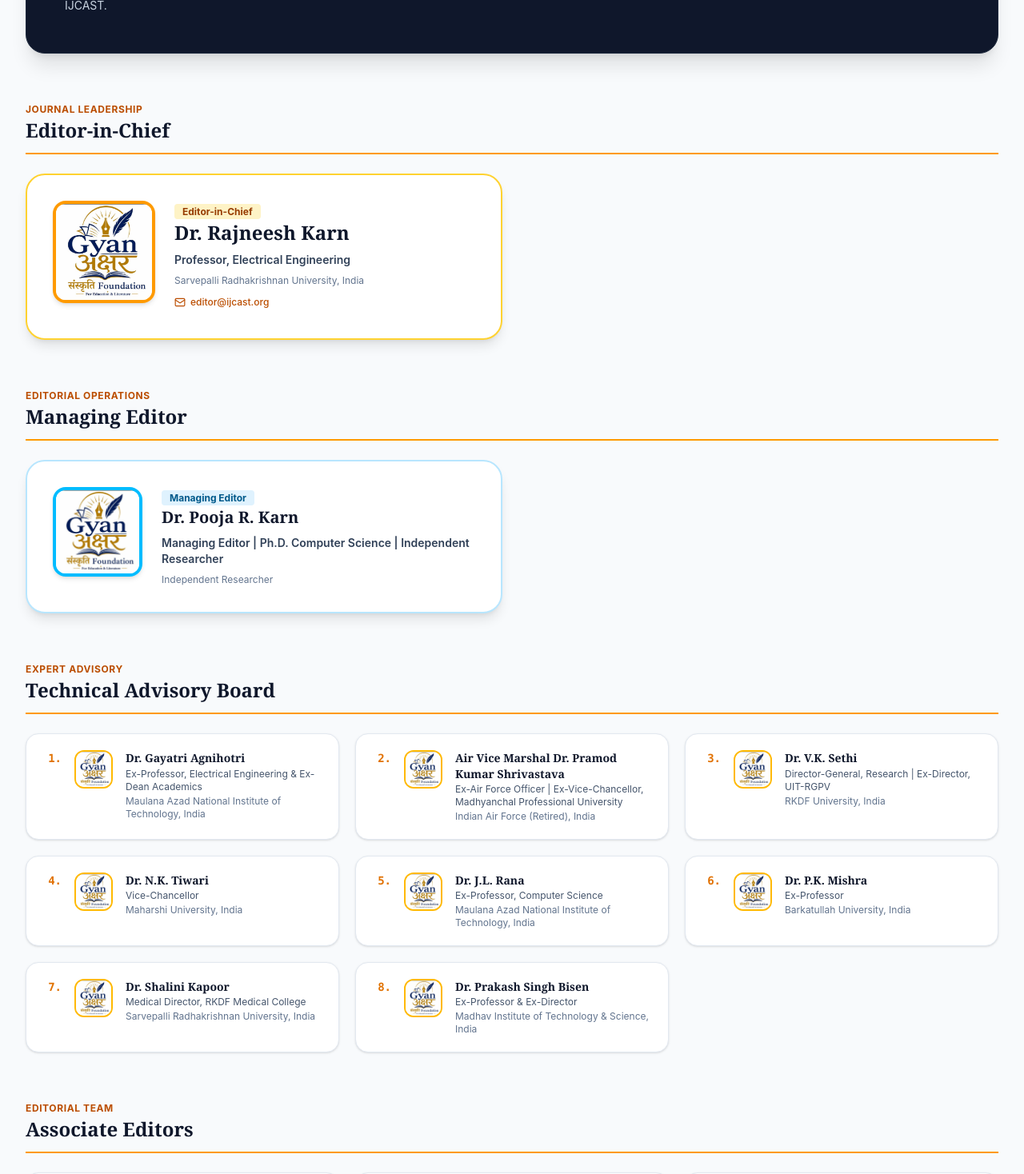
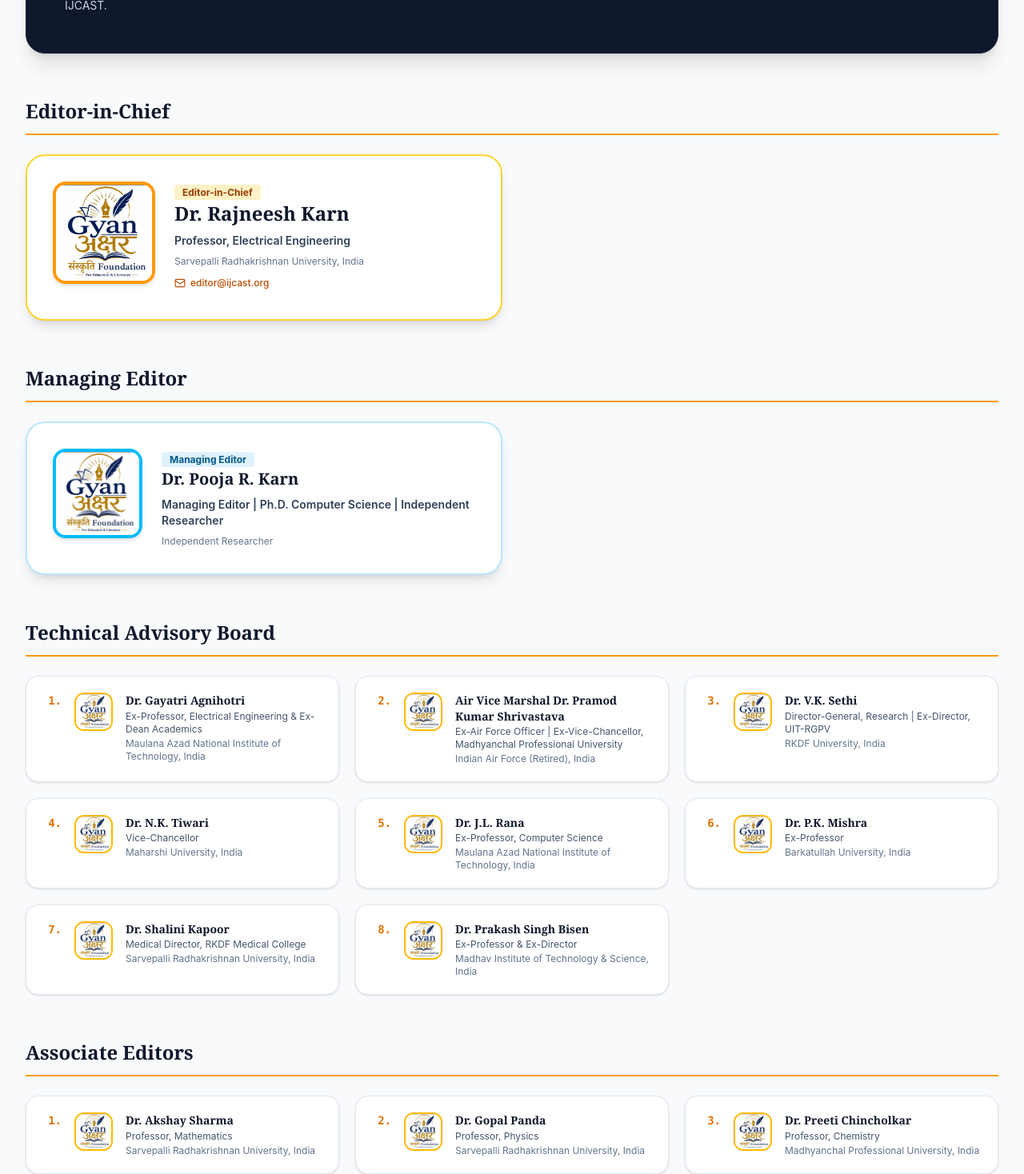
Before and after one commit to Ashalalam/IJCAST, a React (Vite) app: page /editorial-board in a window 1280 px wide. Shown: the part 360-1828 px from the top of the page at 80% size. Built offline with nearby package versions, Linux system fonts and the light colour scheme; no server answers; the database is empty.

Commit message:
fix: use exact section headings - Editor-in-Chief, Managing Editor, Technical Advisory Board, Associate Editors

```diff
--- a/src/pages/EditorialBoard.jsx
+++ b/src/pages/EditorialBoard.jsx
@@ -29,9 +29,8 @@ const MemberCard = ({ mem, size = 'md', showNumber = null }) => {
   );
 };
 
-const SectionHeader = ({ label, title }) => (
+const SectionHeader = ({ title }) => (
   <div className="border-b-2 border-amber-500 pb-3 mb-6">
-    <span className="text-xs uppercase font-bold text-amber-700 tracking-wider">{label}</span>
     <h2 className="text-2xl font-bold font-serif text-slate-900">{title}</h2>
   </div>
 );
@@ -63,7 +62,7 @@ export const EditorialBoard = () => {
       {/* 1. Editor-in-Chief */}
       {editorInChief.length > 0 && (
         <section>
-          <SectionHeader label="Journal Leadership" title="Editor-in-Chief" />
+          <SectionHeader title="Editor-in-Chief" />
           <div className="grid grid-cols-1 md:grid-cols-2 gap-6">
             {editorInChief.map(mem => (
               <div key={mem.id} className="bg-white rounded-3xl border-2 border-amber-300 shadow-lg p-8 flex flex-col sm:flex-row gap-6 items-start">
@@ -93,7 +92,7 @@ export const EditorialBoard = () => {
       {/* 2. Managing Editor */}
       {managingEditor.length > 0 && (
         <section>
-          <SectionHeader label="Editorial Operations" title="Managing Editor" />
+          <SectionHeader title="Managing Editor" />
           <div className="grid grid-cols-1 md:grid-cols-2 gap-6">
             {managingEditor.map(mem => (
               <div key={mem.id} className="bg-white rounded-3xl border-2 border-sky-200 shadow-lg p-8 flex flex-col sm:flex-row gap-6 items-start">
@@ -118,7 +117,7 @@ export const EditorialBoard = () => {
       {/* 3. Technical Advisory Board */}
       {advisoryBoard.length > 0 && (
         <section>
-          <SectionHeader label="Expert Advisory" title="Technical Advisory Board" />
+          <SectionHeader title="Technical Advisory Board" />
           <div className="grid grid-cols-1 sm:grid-cols-2 lg:grid-cols-3 gap-5">
             {advisoryBoard.map((mem, idx) => (
               <MemberCard key={mem.id} mem={mem} size="sm" showNumber={idx + 1} />
@@ -130,7 +129,7 @@ export const EditorialBoard = () => {
       {/* 4. Associate Editors */}
       {associateEditors.length > 0 && (
         <section>
-          <SectionHeader label="Editorial Team" title="Associate Editors" />
+          <SectionHeader title="Associate Editors" />
           <div className="grid grid-cols-1 sm:grid-cols-2 lg:grid-cols-3 gap-5">
             {associateEditors.map((mem, idx) => (
               <MemberCard key={mem.id} mem={mem} size="sm" showNumber={idx + 1} />
```
